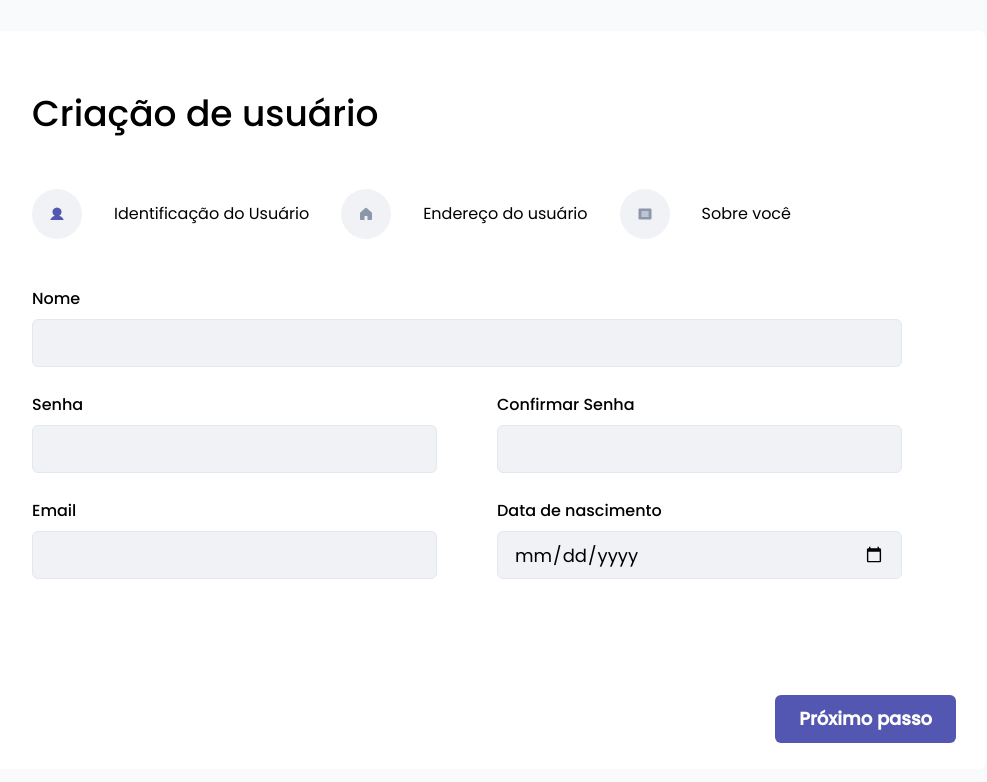
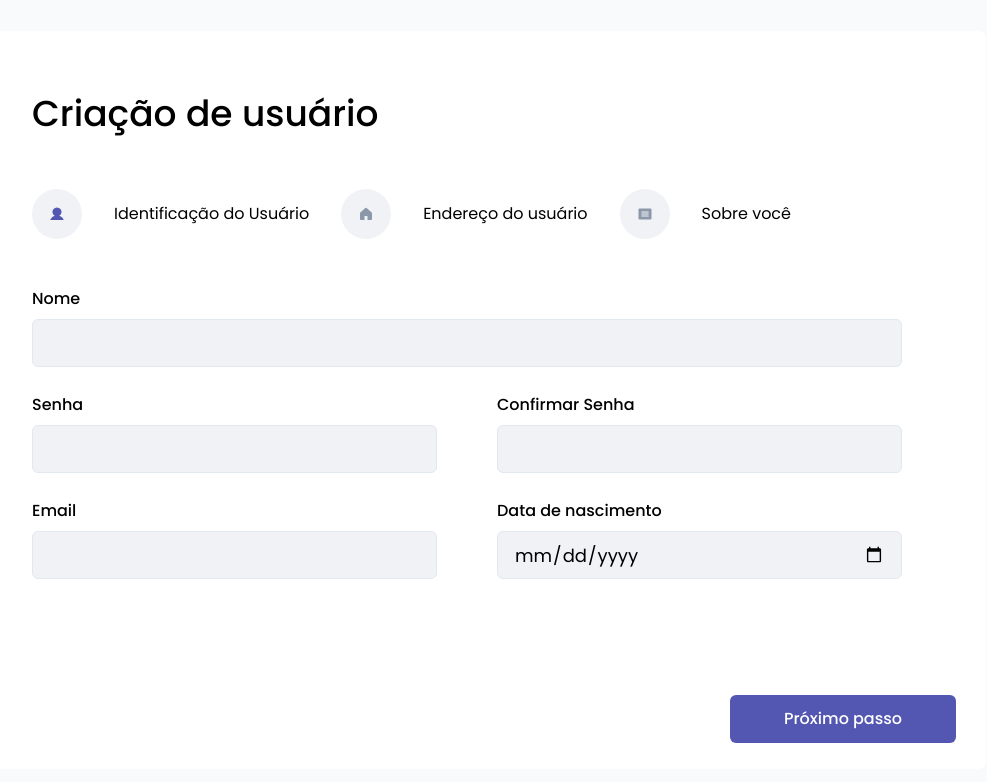
Before and after one commit to andreseichi/form-create-user, a React (Vite) app: page / in a window 1280 px wide. Shown: the top 782 px of the page, without its empty margins (161-1148 px from the left). Built offline with nearby package versions, Linux system fonts and the light colour scheme.

Commit message:
correção

```diff
--- a/src/pages/Form/UserInfo/index.tsx
+++ b/src/pages/Form/UserInfo/index.tsx
@@ -28,7 +28,7 @@ const userInfoFormSchema = z
   })
   .required()
   .refine((data) => data.password === data.confirmPassword, {
-    message: "Passwords don't match",
+    message: "Senhas não conferem",
     path: ["confirmPassword"],
   });
 
@@ -99,19 +99,22 @@ export function UserInfo() {
         </Stack>
       </Box>
 
+      <Flex position="absolute" bottom="26px" alignSelf="flex-end" gap={6}>
         <Button
           type="submit"
           colorScheme="purple"
           backgroundColor="purple.400"
           _hover={{ filter: "brightness(0.9)" }}
           size="lg"
-        alignSelf="flex-end"
-        position="absolute"
-        bottom="26px"
+          minW="226px"
+          w="100%"
+          fontWeight={500}
+          fontSize="16px"
           isLoading={formState.isSubmitting}
         >
           Próximo passo
         </Button>
       </Flex>
+    </Flex>
   );
 }
```
Lines whose indentation alone changed are shown as unchanged.
